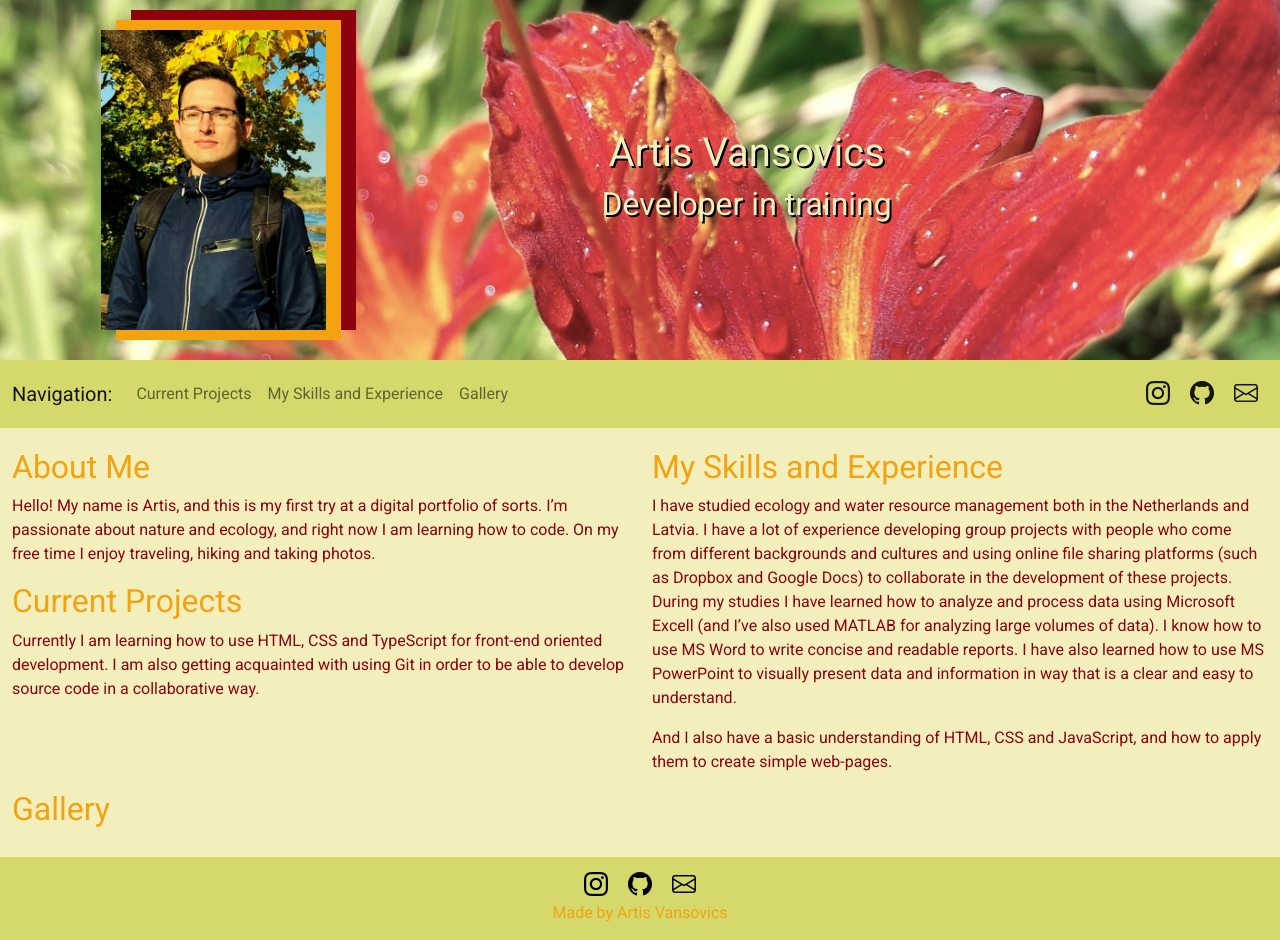
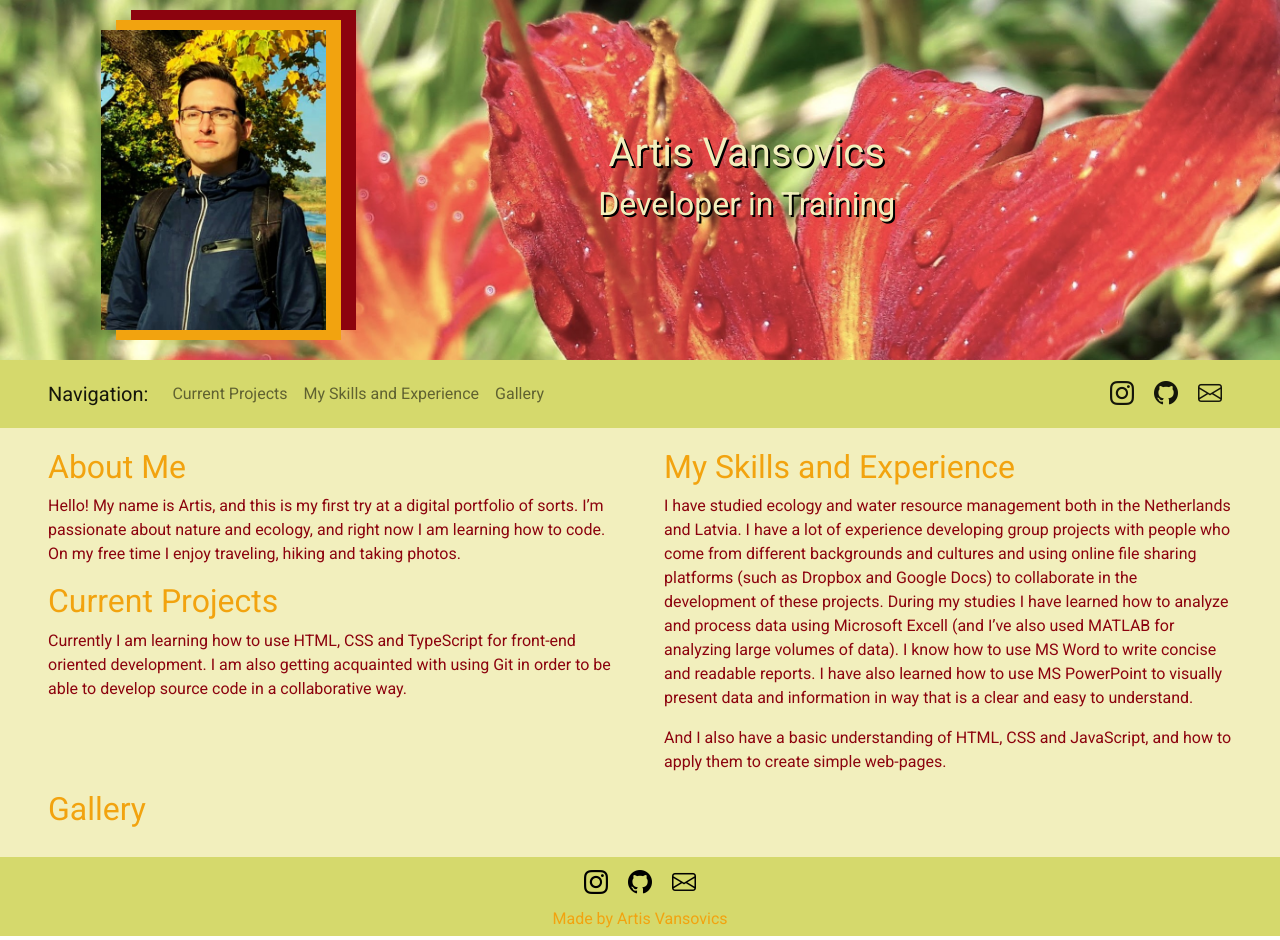
Before and after one commit to ArtisVansovics/my-CV, a plain HTML site: page index.html in a window 1280 px wide. Drawn offline with nearby package versions, Linux system fonts and the light colour scheme.

Commit message:
Added responsive padding and margin classes

```diff
--- a/index.html
+++ b/index.html
@@ -26,14 +26,14 @@
             Artis Vansovics
           </h1>
           <h2 id="sub-title">
-            Developer in training
+            Developer in Training
           </h2>
         </div>
       </div>
     </header>
-<div>
-  <nav class="navbar navbar-expand-md navbar-light">
-    <div class="container-fluid justify-content-start">
+
+  <nav class="navbar navbar-expand-md navbar-light ">
+    <div class="container-fluid justify-content-start px-sm-3 px-md-4 px-lg-5">
       <span class="navbar-brand mb-0 h1">Navigation:</span>
       <button class="navbar-toggler" type="button" data-bs-toggle="collapse" data-bs-target="#navbarToggle">
         <span class="navbar-toggler-icon"></span>
@@ -73,13 +73,12 @@
     </div>
   </nav>
 
-</div>
 
 
-  <main class="container-fluid">
-    <div class="row">
+  <main class="container-fluid px-sm-3 px-md-4 px-lg-5">
+    <div class="row gx-5">
       <div class="col-md-12 col-lg-6">
-        <div class="row">
+        <div class="row gx-5">
           <div class="col-sm-12" id="about">
             <h2 class="sub-heading">About Me</h2>
             <p class="text">
@@ -104,15 +103,15 @@
         </p>
       </div>
     </div>
-    <div class="row">
+    <div class="row gx-5">
       <div class="col" id="gallery">
         <h2 class="sub-heading">Gallery</h2>
       </div>
     </div>
   </main>
 
-  <footer class="container-fluid text-center">
-    <ul class="nav justify-content-center">
+  <footer class="container-fluid text-center py-0">
+    <ul class="nav justify-content-center my-2">
       <li class="nav-item">
         <a class="icon" href="https://www.instagram.com/vanartis/" target="_blank" role="button" data-toggle="tooltip" data-placement="top" title="Instagram">
           <i class="bi bi-instagram"></i>
```
